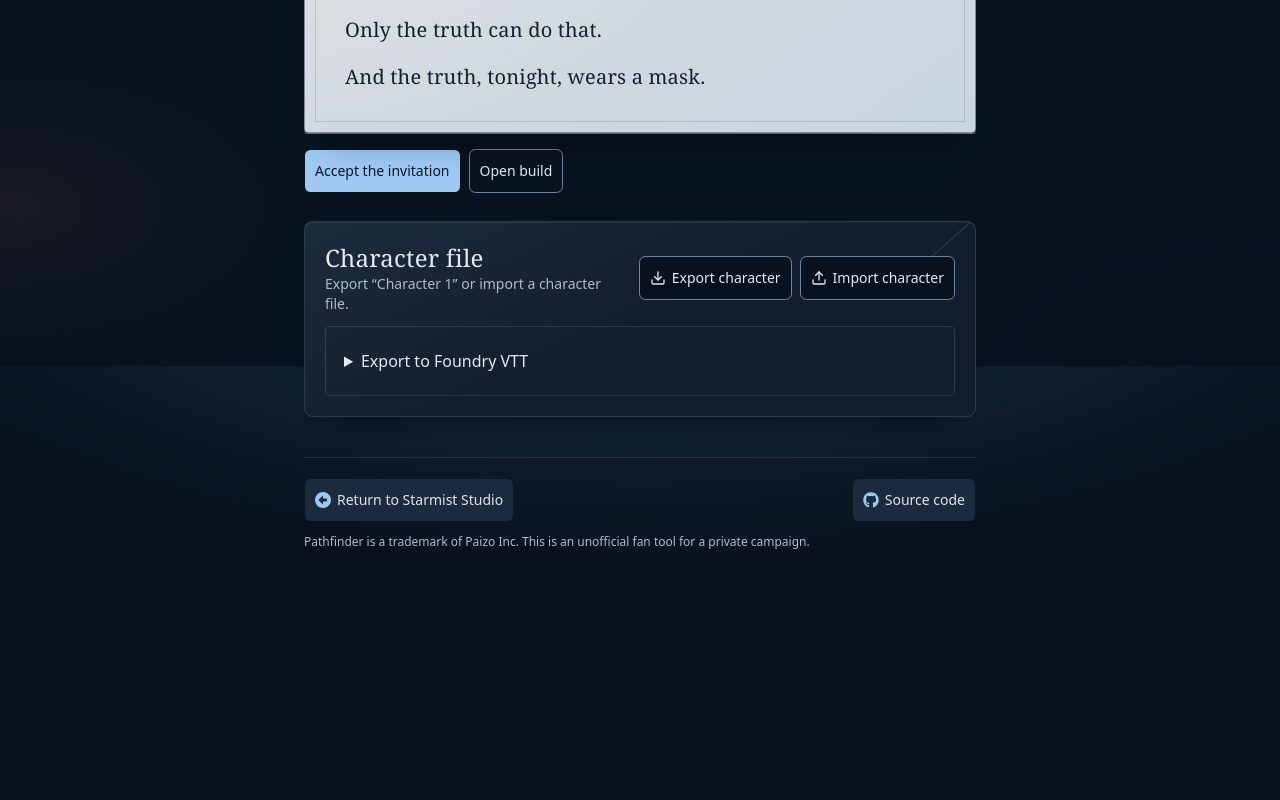
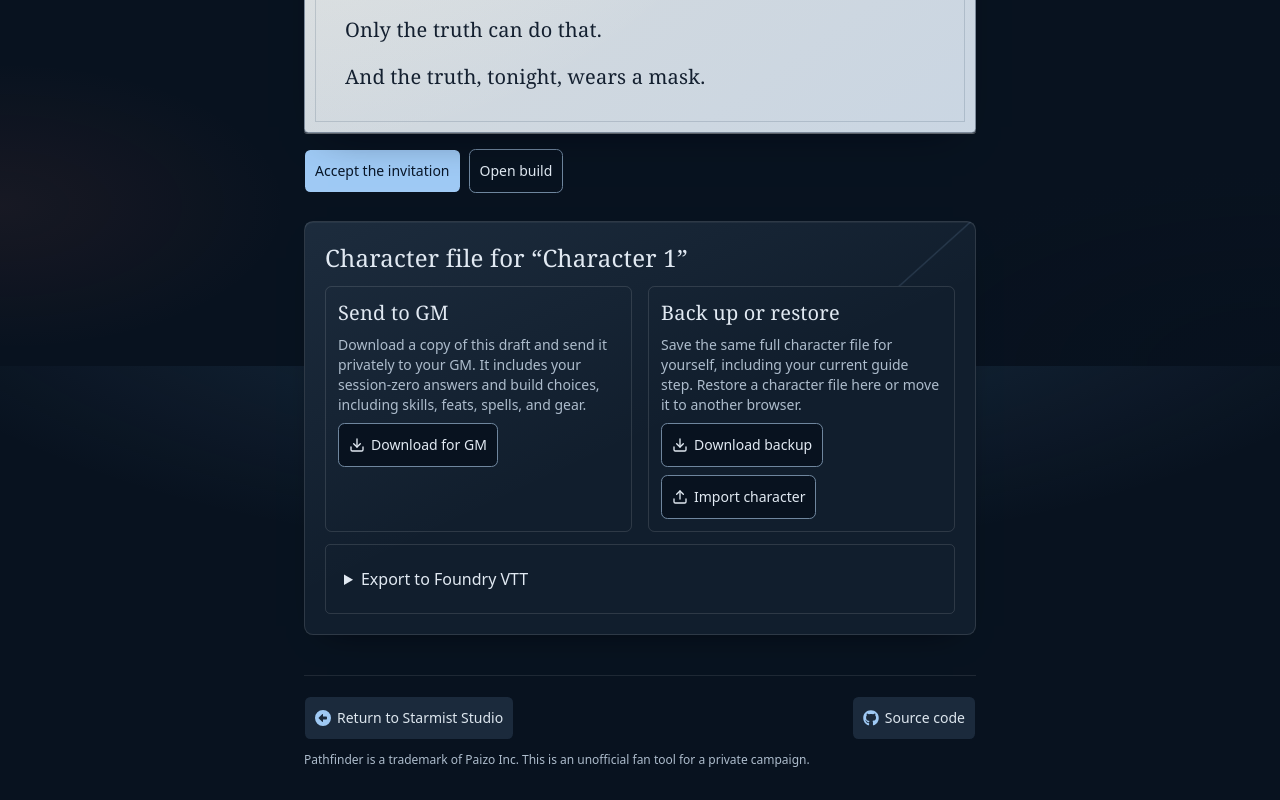
Before and after one commit to starbornone/masque-of-shattered-mirrors, a React (Vite) app: page / in a window 1280 px wide. Shown: the part 1234-2034 px from the top of the page. Before the commit the page ends 1816 px from the top, so only its background shows below. Built offline with nearby package versions, Linux system fonts and the light colour scheme.

Commit message:
Clarify character transfers and preview shared attribute changes

```diff
--- a/gm/Workspace.tsx
+++ b/gm/Workspace.tsx
@@ -190,7 +190,7 @@ export function Workspace() {
           message: gmPackage ? 'GM package restored.' : 'Character loaded. Tailoring brief generated.',
         })
       }
-      else setError('Choose a valid JSON file from Export character or Export GM package. The current character and notes have been kept.')
+      else setError('Choose a character JSON file from Download for GM or Download backup, or open an exported GM package. The current character and notes have been kept.')
     } catch {
       setError('This file couldn’t be read.')
     } finally {
--- a/src/App.tsx
+++ b/src/App.tsx
@@ -2,6 +2,7 @@ import { useLayoutEffect, useRef, useState } from 'react'
 import veratheMirror from '@/assets/verathe-mirror.svg'
 import { parseBuild } from '@/attributes/build'
 import type { BuildDraft, BuildStep } from '@/attributes/draft'
+import { characterFilename, serializeCharacter } from '@/character/draft'
 import type { CharacterDraft } from '@/character/draft'
 import { draftNameError, loadDraftLibrary, newCharacterDraft, storeDraftLibrary } from '@/character/library'
 import type { DraftLibrary } from '@/character/library'
@@ -17,14 +18,15 @@ import { SessionZeroGuide } from '@/components/SessionZeroGuide'
 import { SkillPlanner } from '@/components/SkillPlanner'
 import { Button } from '@/components/ui/button'
 import { Card, CardContent, CardHeader } from '@/components/ui/card'
+import { downloadFile } from '@/lib/download'
 import type { SessionZeroDraft } from '@/session-zero/types'
 import { canAssignSkills, emptySkillPlan, parseSkillPlan } from '@/skills/plan'
 
 const startLevel = Number(import.meta.env.VITE_CAMPAIGN_START_LEVEL)
 const storageMessages = {
-  unavailable: 'This browser couldn’t save your drafts. Use Export character to keep a copy of your work.',
+  unavailable: 'This browser couldn’t save your drafts. Use Download backup to keep a copy of your work.',
   changed: 'Saved drafts changed in another tab. Export any unsaved work, then reload this page.',
-  unreadable: 'This browser’s draft library couldn’t be read. The older draft is open when available. Use Export character to keep a copy.',
+  unreadable: 'This browser’s draft library couldn’t be read. The older draft is open when available. Use Download backup to keep a copy.',
 }
 
 type SkillReturn = { label: string; trigger: HTMLButtonElement; top: number }
@@ -36,6 +38,7 @@ function App() {
     return requested === null ? null : { build: parseBuild(requested) }
   })
   const [restoreCount, setRestoreCount] = useState(0)
+  const [sharedTransferMessage, setSharedTransferMessage] = useState('')
   const [editingFromReview, setEditingFromReview] = useState(false)
   const [skillReturn, setSkillReturn] = useState<SkillReturn | null>(null)
   const skillReturnPosition = useRef<SkillReturn | null>(null)
@@ -163,6 +166,15 @@ function App() {
     setShared(null)
   }
 
+  function downloadBeforeApplying() {
+    try {
+      downloadFile(characterFilename(active.name), serializeCharacter(character), 'application/json')
+      setSharedTransferMessage('Backup download started.')
+    } catch {
+      setSharedTransferMessage('The backup couldn’t be downloaded. Try again.')
+    }
+  }
+
   function returnToConcept() {
     saveBuild({ ...buildDraft, step: null })
     requestAnimationFrame(() => concept.current?.querySelector('h2')?.focus())
@@ -274,26 +286,38 @@ function App() {
           <section aria-labelledby="shared-build-heading" className="mx-auto w-full max-w-2xl">
             <Card>
               <CardHeader>
-                <h2 id="shared-build-heading" className="text-3xl">Shared build</h2>
+                <h2 id="shared-build-heading" className="text-3xl">Shared attribute build</h2>
                 <p className="text-muted-foreground">
-                  You can review or print this build. Using it replaces the attribute build and skill plan in “{active.name}”.
+                  Preview, print, or share these attributes before deciding whether to apply them.
                 </p>
               </CardHeader>
               <CardContent className="space-y-5">
                 <BuildSummary build={sharedBuild} />
                 <BuildActions build={sharedBuild} />
+                <section aria-labelledby="shared-build-impact" className="space-y-3 rounded-lg border border-border bg-background p-4">
+                  <h3 id="shared-build-impact" className="text-xl wrap-anywhere">Apply to “{active.name}”?</h3>
+                  <ul className="list-disc space-y-1 pl-5 text-sm text-muted-foreground">
+                    <li><strong className="text-foreground">Replaces</strong> level, ancestry, background, class, and attribute choices with the build above.</li>
+                    <li><strong className="text-foreground">Clears</strong> the skill plan, including training, Lore, and planned increases.</li>
+                    <li><strong className="text-foreground">Keeps</strong> session-zero answers, heritage, feats, spells, gear, and language notes. Review those choices for compatibility with the incoming build.</li>
+                  </ul>
                   <div className="flex flex-wrap gap-2">
                     <Button
                       type="button"
-                    className="min-h-11"
-                    onClick={() => restoreCharacter({ ...character, buildDraft: { build: sharedBuild, step: 'review' } })}
+                      aria-describedby="shared-build-impact"
+                      onClick={() => {
+                        if (!restoreCharacter({ ...character, buildDraft: { build: sharedBuild, step: 'review' } })) {
+                          setSharedTransferMessage('The shared build couldn’t be saved. Your current draft is intact.')
+                        }
+                      }}
                     >
-                    Use shared build
+                      Apply shared attributes
                     </Button>
-                  <Button type="button" variant="outline" className="min-h-11" onClick={closeSharedBuild}>
-                    Back to my draft
-                  </Button>
+                    <Button type="button" variant="outline" onClick={downloadBeforeApplying}>Download backup</Button>
+                    <Button type="button" variant="outline" onClick={closeSharedBuild}>Back to my draft</Button>
                   </div>
+                  <p role="status" className="text-sm text-muted-foreground empty:hidden">{sharedTransferMessage}</p>
+                </section>
               </CardContent>
             </Card>
           </section>
--- a/src/character/draft.ts
+++ b/src/character/draft.ts
@@ -14,6 +14,14 @@ import { parseEquipmentPlan } from '../equipment/plan.ts'
 import type { EquipmentPlan } from '../equipment/plan.ts'
 
 export const characterStorageKey = 'masque-character'
+
+export function characterFilename(draftName: string): string {
+  // Windows filenames also exclude ASCII control characters.
+  // oxlint-disable-next-line eslint/no-control-regex
+  const stem = draftName.replace(/[<>:"/\\|?*\u0000-\u001f]/g, '-').trim().replace(/[. ]+$/, '')
+  const reserved = /^(?:con|prn|aux|nul|com[1-9¹²³]|lpt[1-9¹²³])(?:\.|$)/i
+  return `${reserved.test(stem) ? `_${stem}` : stem || 'masque-character'}.json`
+}
 
 export type CharacterDraft = {
   sessionZero: SessionZeroDraft
--- a/src/components/BuildActions.tsx
+++ b/src/components/BuildActions.tsx
@@ -32,17 +32,17 @@ export function BuildActions({ build }: { build: Build }) {
             setMessage('')
           }}
         >
-          Share build
+          Share attributes
         </Button>
         <Button type="button" variant="outline" className="min-h-11" onClick={() => window.print()}>
           Print attribute ledger
         </Button>
       </div>
       <div id={linkId} hidden={!showLink} className="space-y-2">
-        <p className="text-muted-foreground">The link contains your build choices. Your concept answers stay on this device.</p>
+        <p className="text-muted-foreground">Anyone with the link can see your level, ancestry, background, class, and attribute choices. For session-zero answers, skill plans, feats, spells, and gear, use the character file.</p>
         <div className="flex flex-wrap items-end gap-2">
           <label className="min-w-0 flex-1 basis-48 space-y-1">
-            <span className="block font-medium">Build link</span>
+            <span className="block font-medium">Attribute link</span>
             <input
               readOnly
               value={link}
--- a/src/components/CharacterFileActions.tsx
+++ b/src/components/CharacterFileActions.tsx
@@ -1,7 +1,7 @@
 import { useRef, useState } from 'react'
 import type { ChangeEvent } from 'react'
 import { Download, Upload } from 'lucide-react'
-import { parseCharacter, serializeCharacter } from '@/character/draft'
+import { characterFilename, parseCharacter, serializeCharacter } from '@/character/draft'
 import type { CharacterDraft } from '@/character/draft'
 import { maxDraftNameLength } from '@/character/library'
 import { Button } from '@/components/ui/button'
@@ -26,6 +26,18 @@ export function CharacterFileActions({ draft, draftName, validateName, onImportN
   const [status, setStatus] = useState('')
   const nameError = validateName(importName)
 
+  function downloadCharacter(forGm: boolean) {
+    setError('')
+    setStatus('')
+    try {
+      const filename = characterFilename(draftName)
+      downloadFile(filename, serializeCharacter(draft), 'application/json')
+      setStatus(forGm ? `Download started. Send ${filename} to your GM.` : `Backup download started for “${draftName}”.`)
+    } catch {
+      setError('The character file couldn’t be downloaded. Try again.')
+    }
+  }
+
   async function readCharacter(event: ChangeEvent<HTMLInputElement>) {
     const file = event.currentTarget.files?.[0]
     event.currentTarget.value = ''
@@ -39,7 +51,7 @@ export function CharacterFileActions({ draft, draftName, validateName, onImportN
       if (imported) {
         setPending({ filename: file.name, draft: imported })
         setImportName(file.name.replace(/\.json$/i, '').trim().slice(0, maxDraftNameLength).trim() || 'Imported character')
-      } else setError('Choose a valid JSON file downloaded with Export character.')
+      } else setError('Choose a character JSON file from Download for GM or Download backup.')
     } catch {
       setError('This file couldn’t be read.')
     } finally {
@@ -72,34 +84,32 @@ export function CharacterFileActions({ draft, draftName, validateName, onImportN
 
   return (
     <section aria-labelledby="character-file-heading" className="masque-panel mx-auto w-full max-w-2xl rounded-xl border border-border bg-card p-4 print:hidden sm:p-5">
-      <div className="flex flex-wrap items-center justify-between gap-3">
-        <div className="max-w-[18rem]">
-          <h2 id="character-file-heading" className="font-heading text-2xl">Character file</h2>
+      <h2 id="character-file-heading" className="font-heading text-2xl wrap-anywhere">Character file for “{draftName}”</h2>
+      <div className="mt-3 grid gap-4 sm:grid-cols-2">
+        <section aria-labelledby="gm-handoff-heading" className="space-y-2 rounded-lg border border-border p-3">
+          <h3 id="gm-handoff-heading" className="text-xl">Send to GM</h3>
           <p className="text-sm text-muted-foreground">
-            Export “{draftName}” or import a character file.
+            Download a copy of this draft and send it privately to your GM. It includes your session-zero answers and build choices, including skills, feats, spells, and gear.
           </p>
-        </div>
-        <div className="flex flex-wrap gap-2">
-          <Button
-            type="button"
-            variant="outline"
-            className="min-h-11"
-            onClick={() => downloadFile('masque-character.json', serializeCharacter(draft), 'application/json')}
-          >
-            <Download aria-hidden="true" /> Export character
+          <Button type="button" variant="outline" onClick={() => downloadCharacter(true)}>
+            <Download aria-hidden="true" /> Download for GM
           </Button>
-          <Button
-            ref={importButton}
-            type="button"
-            variant="outline"
-            className="min-h-11"
-            disabled={reading}
-            onClick={() => input.current?.click()}
-          >
-            <Upload aria-hidden="true" /> Import character
-          </Button>
-          <input ref={input} type="file" accept=".json,application/json" hidden onChange={readCharacter} />
-        </div>
+        </section>
+        <section aria-labelledby="draft-backup-heading" className="space-y-2 rounded-lg border border-border p-3">
+          <h3 id="draft-backup-heading" className="text-xl">Back up or restore</h3>
+          <p className="text-sm text-muted-foreground">
+            Save the same full character file for yourself, including your current guide step. Restore a character file here or move it to another browser.
+          </p>
+          <div className="flex flex-wrap gap-2">
+            <Button type="button" variant="outline" onClick={() => downloadCharacter(false)}>
+              <Download aria-hidden="true" /> Download backup
+            </Button>
+            <Button ref={importButton} type="button" variant="outline" disabled={reading} onClick={() => input.current?.click()}>
+              <Upload aria-hidden="true" /> Import character
+            </Button>
+            <input ref={input} type="file" accept=".json,application/json" hidden onChange={readCharacter} />
+          </div>
+        </section>
       </div>
       {pending ? (
         <div className="mt-3 space-y-3 rounded-lg border border-border bg-background p-4">
```
Also changed, not shown: 1 other file (tests, documents, lock files or other folders). Lines whose indentation alone changed are shown as unchanged.
